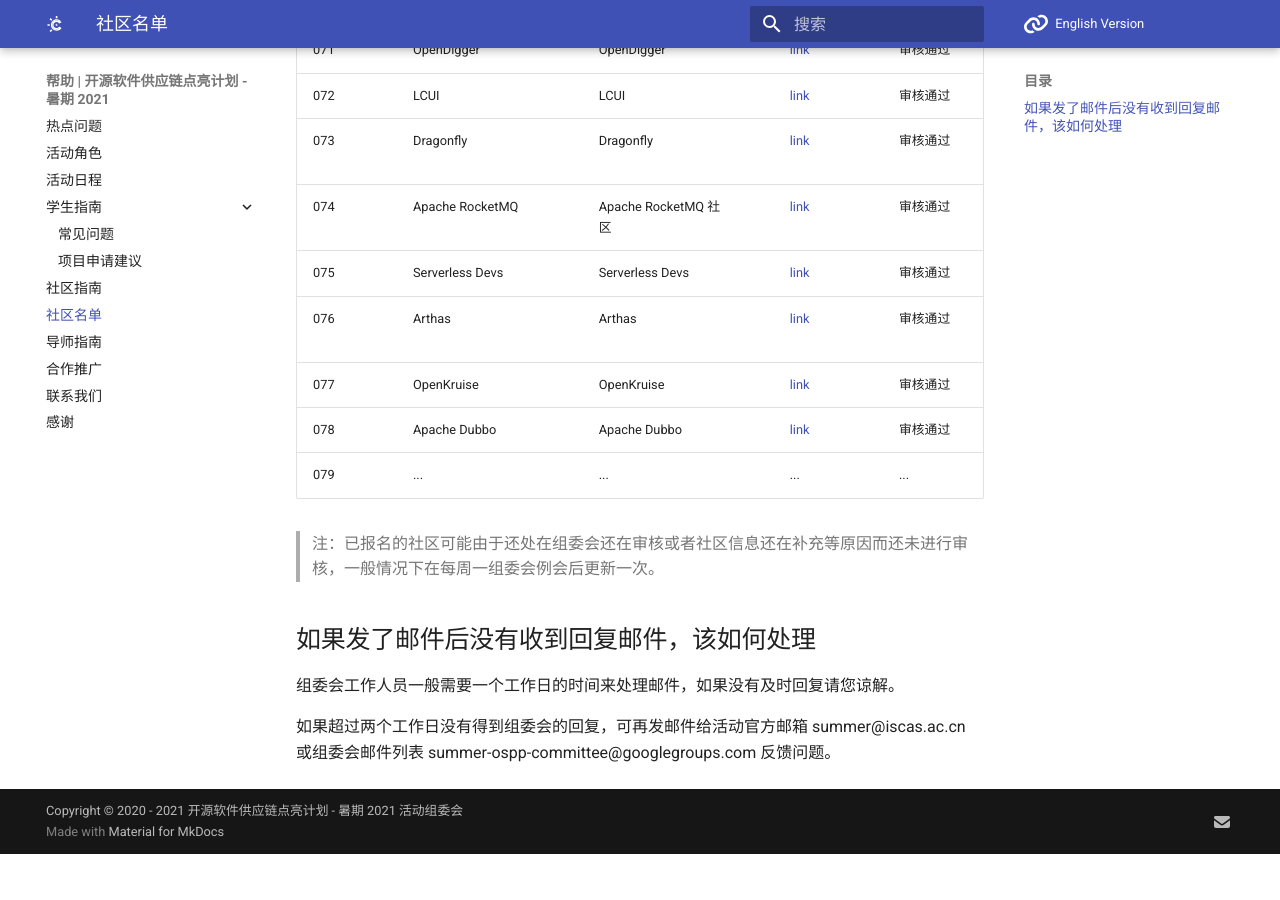
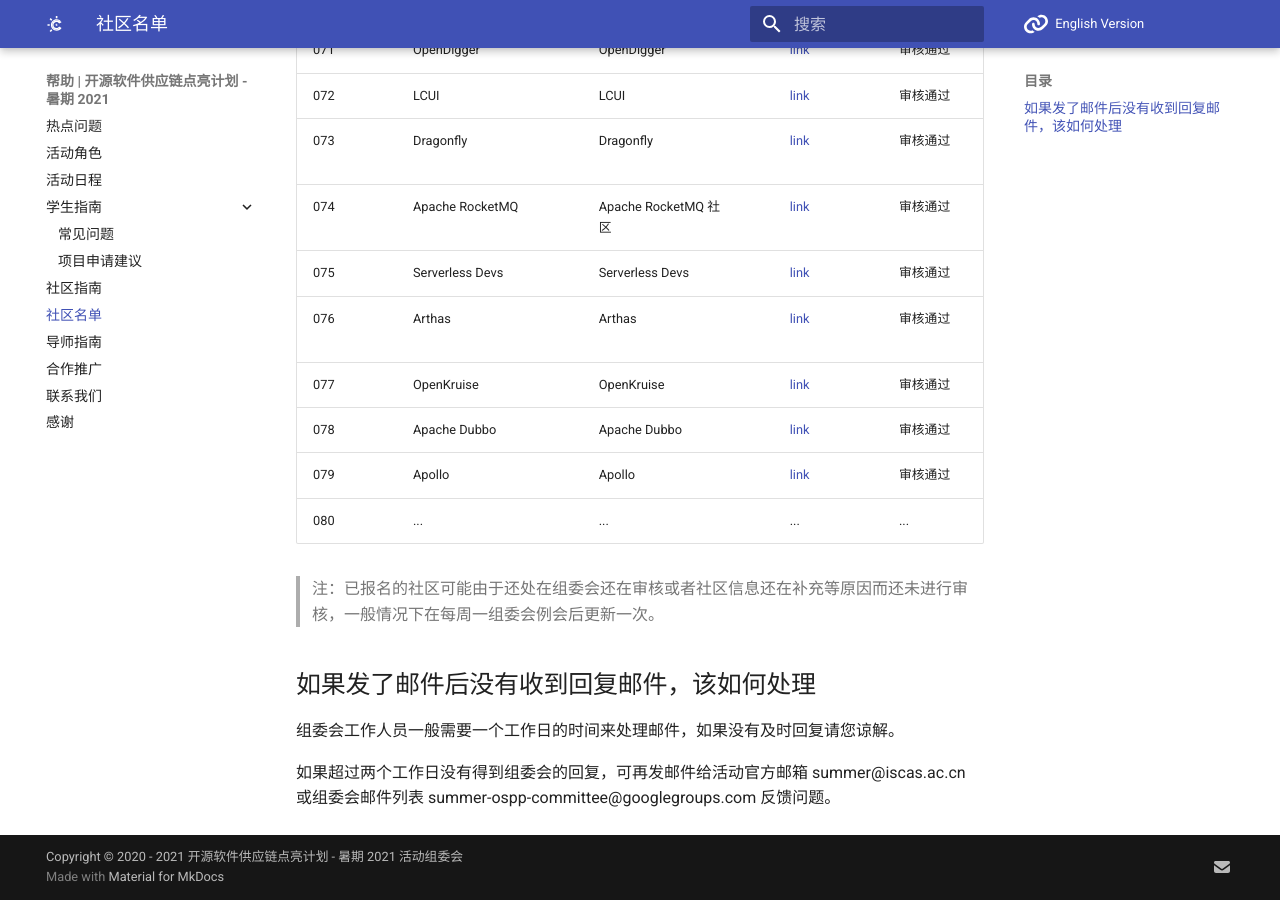
Before and after one commit to summer-ospp/help, an MkDocs documentation site: the page built from docs/communities-list.md, in a window 1280 px wide and 900 px high, scrolled down 3822 px. Built offline with MkDocs 1.6.1 and Material for MkDocs 9.7.7, drawn with Linux system fonts in a browser that asks for light colours; comment, search, counter and statistics services are not loaded; before the commit the page ends 4676 px from its top, so only the background shows below that.

Commit message:
Update communities-list.md

```diff
--- a/docs/communities-list.md
+++ b/docs/communities-list.md
@@ -84,7 +84,8 @@
 | 076  | Arthas                  | Arthas                          | [link]( https://arthas.aliyun.com/en-us/)                      | 审核通过    |
 | 077  | OpenKruise              | OpenKruise                      | [link]( https://github.com/openkruise/kruise)                  | 审核通过    |
 | 078  | Apache Dubbo            | Apache Dubbo                    | [link]( https://dubbo.apache.org/zh/)                          | 审核通过    |
-| 079  | ...                     | ...                | ...         | ...    |
+| 079  | Apollo                  | Apollo                          | [link]( https://www.apolloconfig.com/#/)                       | 审核通过    |
+| 080  | ...                     | ...                | ...         | ...    |
 
 > 注：已报名的社区可能由于还处在组委会还在审核或者社区信息还在补充等原因而还未进行审核，一般情况下在每周一组委会例会后更新一次。
 
```
